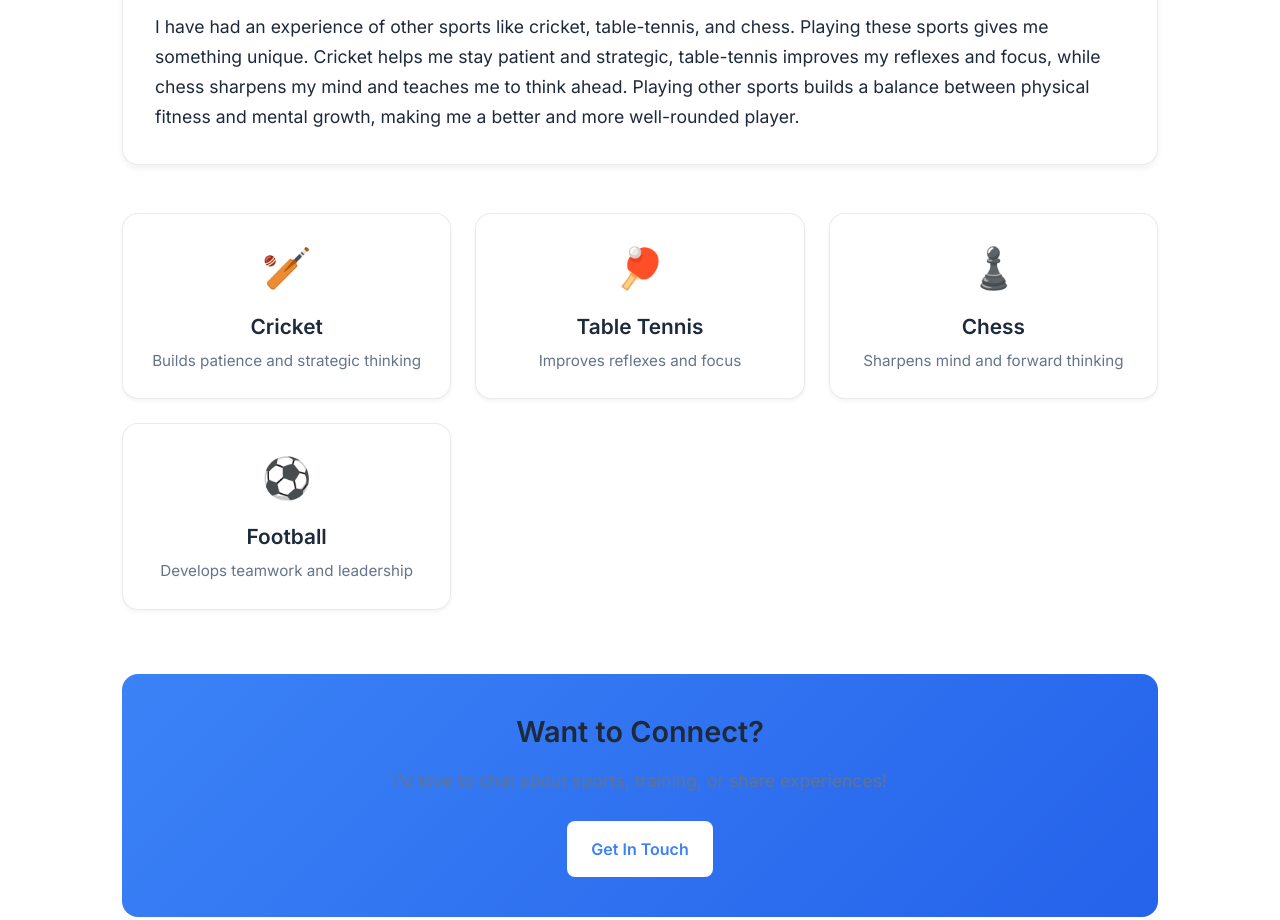
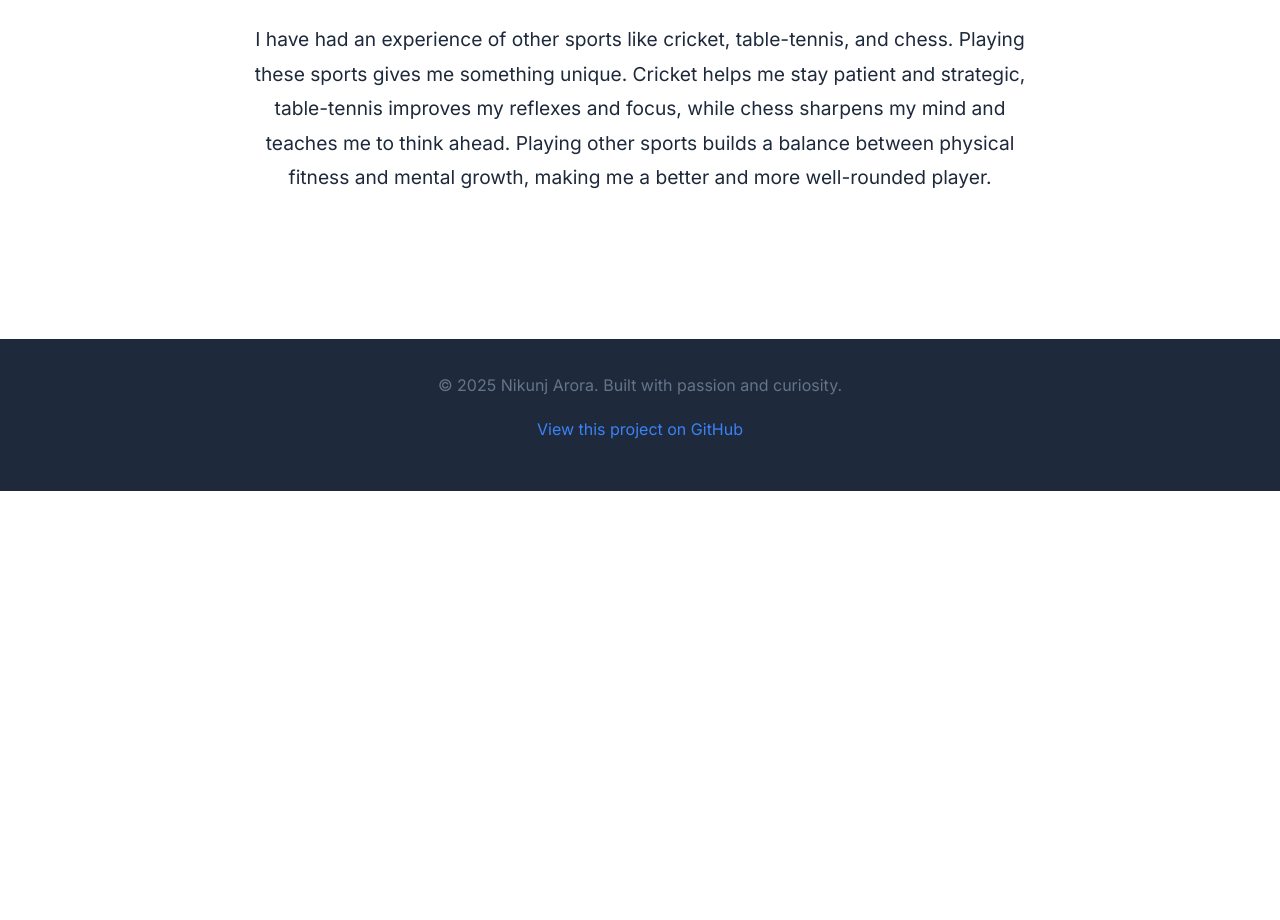
Before and after one commit to sachinlala/nikunj-portfolio, a website: page sports.html in a window 1280 px wide. Shown: the part 751-1671 px from the top of the page. After the commit the page ends 1242 px from the top, so only its background shows below. Drawn offline with Linux system fonts and the light colour scheme.

Commit message:
Clean up sports page design for minimal and elegant look
- Removed all card/box styling from content sections
- Changed football icon from American football 🏈 to soccer ⚽
- Removed individual sport cards (cricket, table tennis, chess) grid
- Removed bottom call-to-action section
- Simplified layout with centered text and clean typography
- Enhanced readability with larger font sizes and better spacing
- Maintained responsive design for mobile devices
- Created clean, minimal aesthetic focused on content

```diff
--- a/sports.html
+++ b/sports.html
@@ -75,9 +75,8 @@
 
           <!-- Football Section -->
           <div class="content-section">
-            <div class="content-card">
             <div class="sport-highlight">
-                <div class="sport-emoji">🏈</div>
+              <div class="sport-emoji">⚽</div>
               <h2>Football - My Main Passion</h2>
             </div>
 
@@ -87,11 +86,9 @@
               </p>
             </div>
           </div>
-          </div>
 
           <!-- Other Sports Section -->
           <div class="content-section">
-            <div class="content-card">
             <div class="sport-highlight">
               <div class="sport-emoji">🏆</div>
               <h2>Other Sports I Enjoy</h2>
@@ -101,43 +98,6 @@
               <p>
                 I have had an experience of other sports like cricket, table-tennis, and chess. Playing these sports gives me something unique. Cricket helps me stay patient and strategic, table-tennis improves my reflexes and focus, while chess sharpens my mind and teaches me to think ahead. Playing other sports builds a balance between physical fitness and mental growth, making me a better and more well-rounded player.
               </p>
-              </div>
-            </div>
-          </div>
-
-          <!-- Sports Grid -->
-          <div class="sports-grid">
-            <div class="sport-card">
-              <div class="sport-icon-large">🏏</div>
-              <h3>Cricket</h3>
-              <p>Builds patience and strategic thinking</p>
-            </div>
-
-            <div class="sport-card">
-              <div class="sport-icon-large">🏓</div>
-              <h3>Table Tennis</h3>
-              <p>Improves reflexes and focus</p>
-            </div>
-
-            <div class="sport-card">
-              <div class="sport-icon-large">♟️</div>
-              <h3>Chess</h3>
-              <p>Sharpens mind and forward thinking</p>
-            </div>
-
-            <div class="sport-card">
-              <div class="sport-icon-large">⚽</div>
-              <h3>Football</h3>
-              <p>Develops teamwork and leadership</p>
-            </div>
-          </div>
-
-          <!-- Call to Action -->
-          <div class="cta-section">
-            <div class="cta-card">
-              <h3>Want to Connect?</h3>
-              <p>I'd love to chat about sports, training, or share experiences!</p>
-              <a href="index.html#contact" class="btn btn-primary">Get In Touch</a>
             </div>
           </div>
         </div>
@@ -215,117 +175,42 @@
       }
 
       .content-section {
-        margin-bottom: 3rem;
-      }
-
-      .content-card {
-        background: white;
-        border-radius: 1rem;
-        padding: 2rem;
-        box-shadow: 0 4px 6px rgba(0, 0, 0, 0.05);
-        border: 1px solid rgba(0, 0, 0, 0.08);
+        margin-bottom: 4rem;
+        max-width: 800px;
+        margin-left: auto;
+        margin-right: auto;
       }
 
       .sport-highlight {
         display: flex;
         align-items: center;
-        margin-bottom: 1.5rem;
+        margin-bottom: 2rem;
+        justify-content: center;
       }
 
       .sport-emoji {
-        font-size: 2rem;
+        font-size: 2.5rem;
         margin-right: 1rem;
       }
 
       .sport-highlight h2 {
         color: var(--primary-color, #3b82f6);
-        font-size: 1.8rem;
+        font-size: 2rem;
         font-weight: 600;
         margin: 0;
       }
 
+      .content-text {
+        text-align: center;
+      }
+
       .content-text p {
-        font-size: 1.1rem;
-        line-height: 1.7;
+        font-size: 1.2rem;
+        line-height: 1.8;
         color: var(--text-primary, #333);
         margin: 0;
       }
 
-      .sports-grid {
-        display: grid;
-        grid-template-columns: repeat(auto-fit, minmax(250px, 1fr));
-        gap: 1.5rem;
-        margin: 3rem 0;
-      }
-
-      .sport-card {
-        background: white;
-        border-radius: 1rem;
-        padding: 1.5rem;
-        text-align: center;
-        box-shadow: 0 2px 4px rgba(0, 0, 0, 0.05);
-        border: 1px solid rgba(0, 0, 0, 0.08);
-        transition: transform 0.3s ease, box-shadow 0.3s ease;
-      }
-
-      .sport-card:hover {
-        transform: translateY(-4px);
-        box-shadow: 0 8px 15px rgba(0, 0, 0, 0.1);
-      }
-
-      .sport-icon-large {
-        font-size: 2.5rem;
-        margin-bottom: 1rem;
-      }
-
-      .sport-card h3 {
-        font-size: 1.3rem;
-        font-weight: 600;
-        color: var(--text-primary, #1a1a1a);
-        margin-bottom: 0.5rem;
-      }
-
-      .sport-card p {
-        color: var(--text-secondary, #666);
-        font-size: 0.95rem;
-        margin: 0;
-      }
-
-      .cta-section {
-        margin-top: 4rem;
-      }
-
-      .cta-card {
-        background: linear-gradient(135deg, var(--primary-color, #3b82f6), var(--primary-color-dark, #2563eb));
-        color: white;
-        border-radius: 1rem;
-        padding: 2.5rem;
-        text-align: center;
-      }
-
-      .cta-card h3 {
-        font-size: 1.8rem;
-        font-weight: 600;
-        margin-bottom: 1rem;
-      }
-
-      .cta-card p {
-        font-size: 1.1rem;
-        margin-bottom: 1.5rem;
-        opacity: 0.9;
-      }
-
-      .cta-card .btn {
-        background: white;
-        color: var(--primary-color, #3b82f6);
-        border: none;
-        font-weight: 600;
-      }
-
-      .cta-card .btn:hover {
-        background: rgba(255, 255, 255, 0.9);
-        transform: translateY(-2px);
-      }
 
       /* Mobile Responsiveness */
       @media (max-width: 768px) {
@@ -335,10 +220,6 @@
 
         .page-subtitle {
           font-size: 1rem;
-        }
-
-        .content-card {
-          padding: 1.5rem;
         }
 
         .sport-highlight {
@@ -351,13 +232,8 @@
           margin-top: 0.5rem;
         }
 
-        .sports-grid {
-          grid-template-columns: repeat(auto-fit, minmax(200px, 1fr));
-          gap: 1rem;
-        }
-
-        .cta-card {
-          padding: 2rem;
+        .content-text p {
+          font-size: 1.1rem;
         }
       }
     </style>
```
Lines whose indentation alone changed are shown as unchanged.
